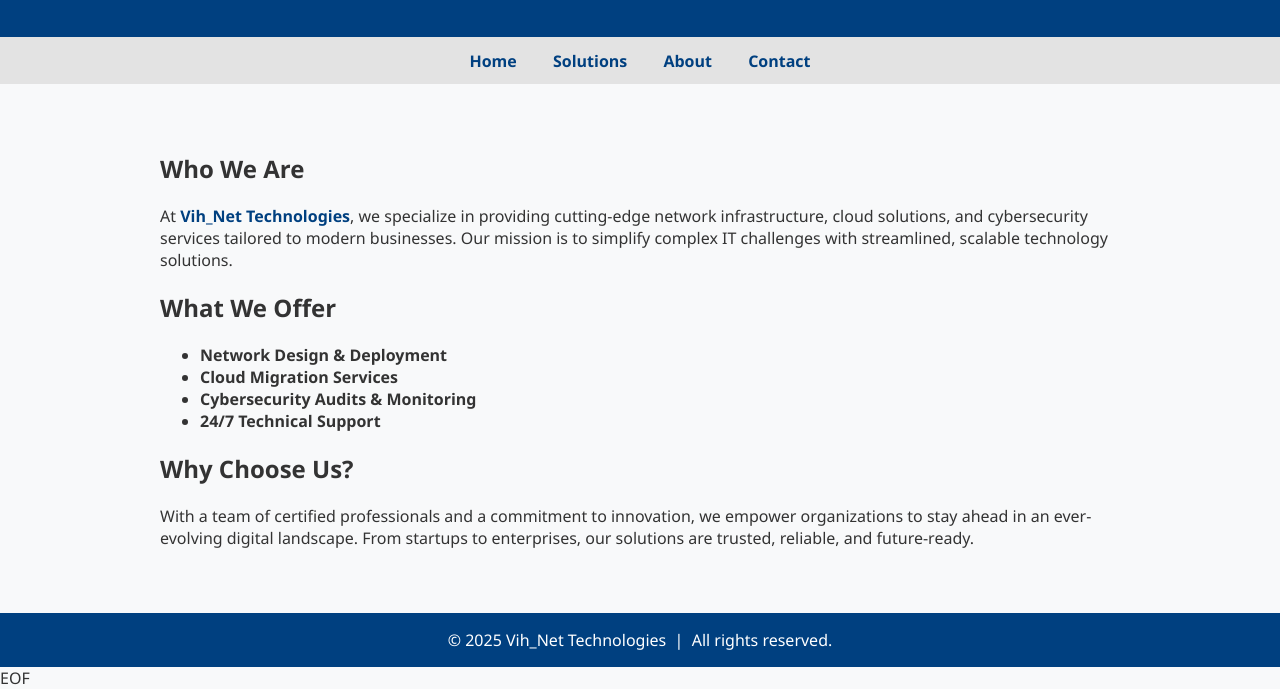
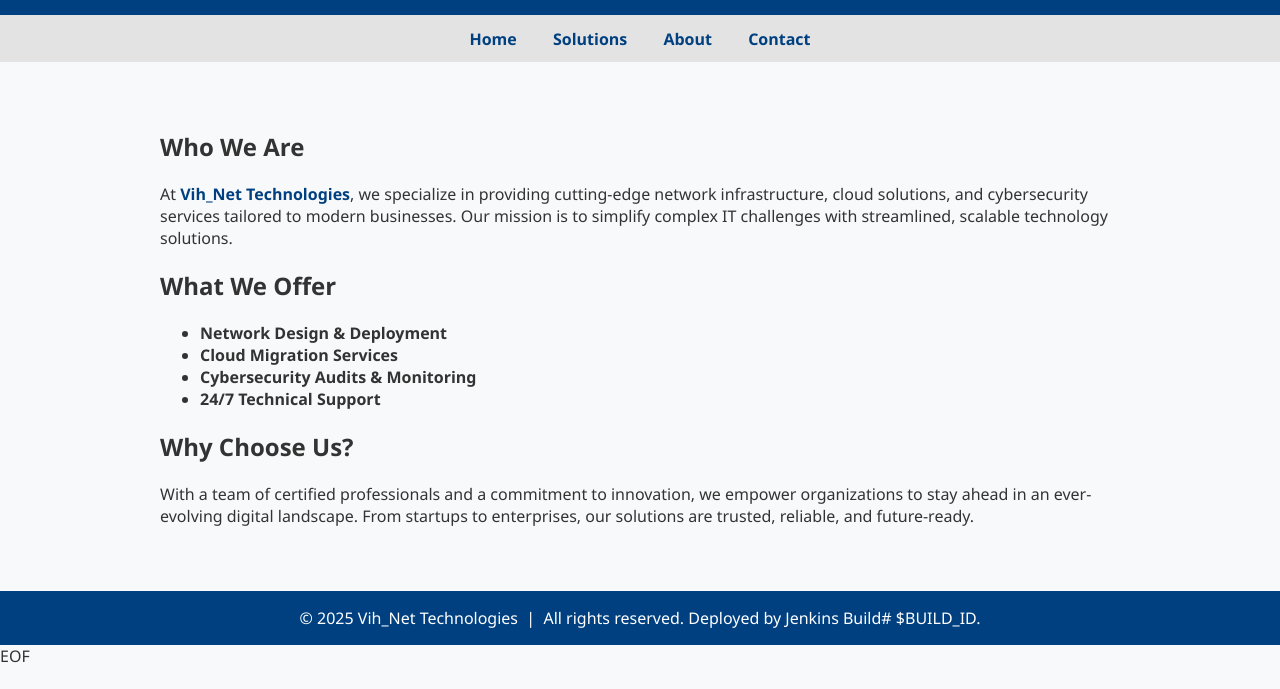
Before and after one commit to M-Vih/git_jenkins, a plain HTML site: page index.html in a window 1280 px wide. Shown: the part 157-846 px from the top of the page. After the commit the page ends 824 px from the top, so only its background shows below. Drawn offline with Linux system fonts and the light colour scheme.

Commit message:
Added Buld Tag

```diff
--- a/index.html
+++ b/index.html
@@ -1,4 +1,3 @@
-<EOF > index.html
 <!DOCTYPE html>
 <html lang="en">
 <head>
@@ -78,7 +77,7 @@
   </section>
 
   <footer>
-    &copy; 2025 Vih_Net Technologies &nbsp;|&nbsp; All rights reserved.
+    &copy; 2025 Vih_Net Technologies &nbsp;|&nbsp; All rights reserved. Deployed by Jenkins Build# $BUILD_ID.
   </footer>
 
 </body>
```
